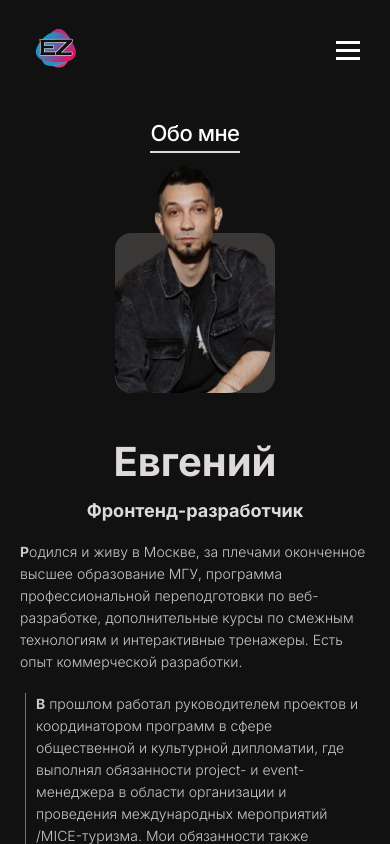
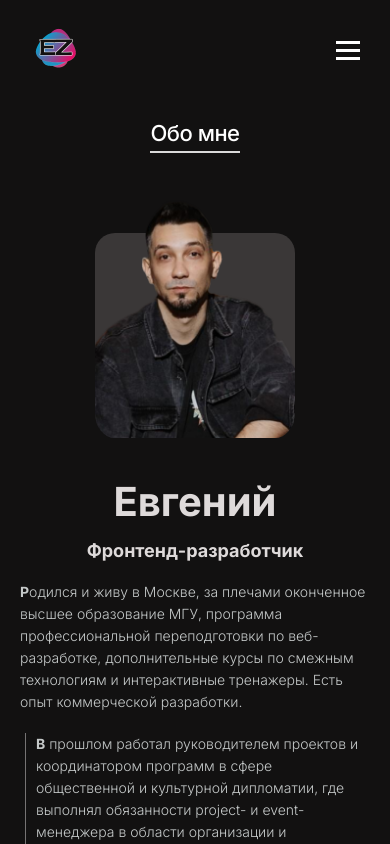
Before and after one commit to EvgenyZaryanov/PortfolioNetlify, a Next.js app: page /profile in a window 390 px wide. Shown: the top 844 px of the page. Built offline with nearby package versions, Linux system fonts and the light colour scheme.

Commit message:
hotfix 5.0

```diff
--- a/src/app/contacts/page.js
+++ b/src/app/contacts/page.js
@@ -3,7 +3,6 @@
 import styles from './contacts.module.css';
 import { Inter } from 'next/font/google';
 import AccordionDemo from '../../components/Accordion';
-import Form from '../../components/Form';
 
 const inter_init = Inter({
   subsets: ['latin'],
@@ -16,7 +15,6 @@ export default function Contacts() {
     <div className={`${styles.container} ${inter_init} ${styles.inter}`}>
       <h1 className={styles.contacts__title}>Как связаться</h1>
       <AccordionDemo />
-      <Form />
     </div>
   );
 }
--- a/src/app/profile/profile.module.css
+++ b/src/app/profile/profile.module.css
@@ -123,11 +123,11 @@
 
 .profile__image {
   position: absolute;
-  bottom: 0px;
+  bottom: -5px;
   left: 0px;
-  width: 260px;
+  width: 100%;
   height: 365px;
-  border-bottom-right-radius: 30%;
+  border-bottom-right-radius: 10%;
   border-bottom-left-radius: 10%;
   background-image: url(/img/profile-image.png);
   background-size: cover;
@@ -138,11 +138,11 @@
 }
 .profile__image:hover {
   transform: scale(1.08);
-  left: -7px;
-  bottom: 10px;
+  /* left: 0px; */
+  bottom: -10px;
 }
 
-@media screen and (max-width: 900px) {
+@media screen and (max-width: 940px) {
   .profile__content {
     flex-direction: column-reverse;
     align-items: center;
@@ -162,14 +162,14 @@
 
 @media screen and (max-width: 426px) {
   .profile__imageBlock {
-    width: 160px;
-    height: 160px;
+    width: 200px;
+    height: 200px;
     margin-top: 30px;
   }
 
   .profile__image {
-    width: 160px;
-    height: 235px;
+    width: 100%;
+    height: 245px;
   }
   .profile__image:hover {
     transform: scale(1.05);
--- a/src/app/projects/project.module.css
+++ b/src/app/projects/project.module.css
@@ -304,7 +304,7 @@
   margin-bottom: 60px;
   text-align: center;
   color: #aca9a9;
-  outline: 1px solid gray;
+  border: 1px solid gray;
   border-radius: 10px;
   cursor: pointer;
   transition:
@@ -314,7 +314,7 @@
 }
 .showMoreButton:hover {
   transform: scale(0.9);
-  outline: 1px solid white;
+  border: 1px solid white;
   color: #ffff;
 }
 
--- a/src/components/header.css
+++ b/src/components/header.css
@@ -159,6 +159,12 @@
     border 0.2s linear;
 }
 
+.langButton {
+  position: absolute;
+  top: 40px;
+  right: 100px;
+}
+
 @media screen and (max-width: 560px) {
   .header__burger {
     display: block;
--- /dev/null
+++ b/src/locales/en.json
@@ -0,0 +1,3 @@
+{
+  "mainText": "Welcome to Main page!"
+}
--- /dev/null
+++ b/src/locales/ru.json
@@ -0,0 +1,3 @@
+{
+  "mainText": "Приветствую на главной!"
+}
```
Also changed, not shown: src/js/i18n.js (added, +30 -0 lines).
